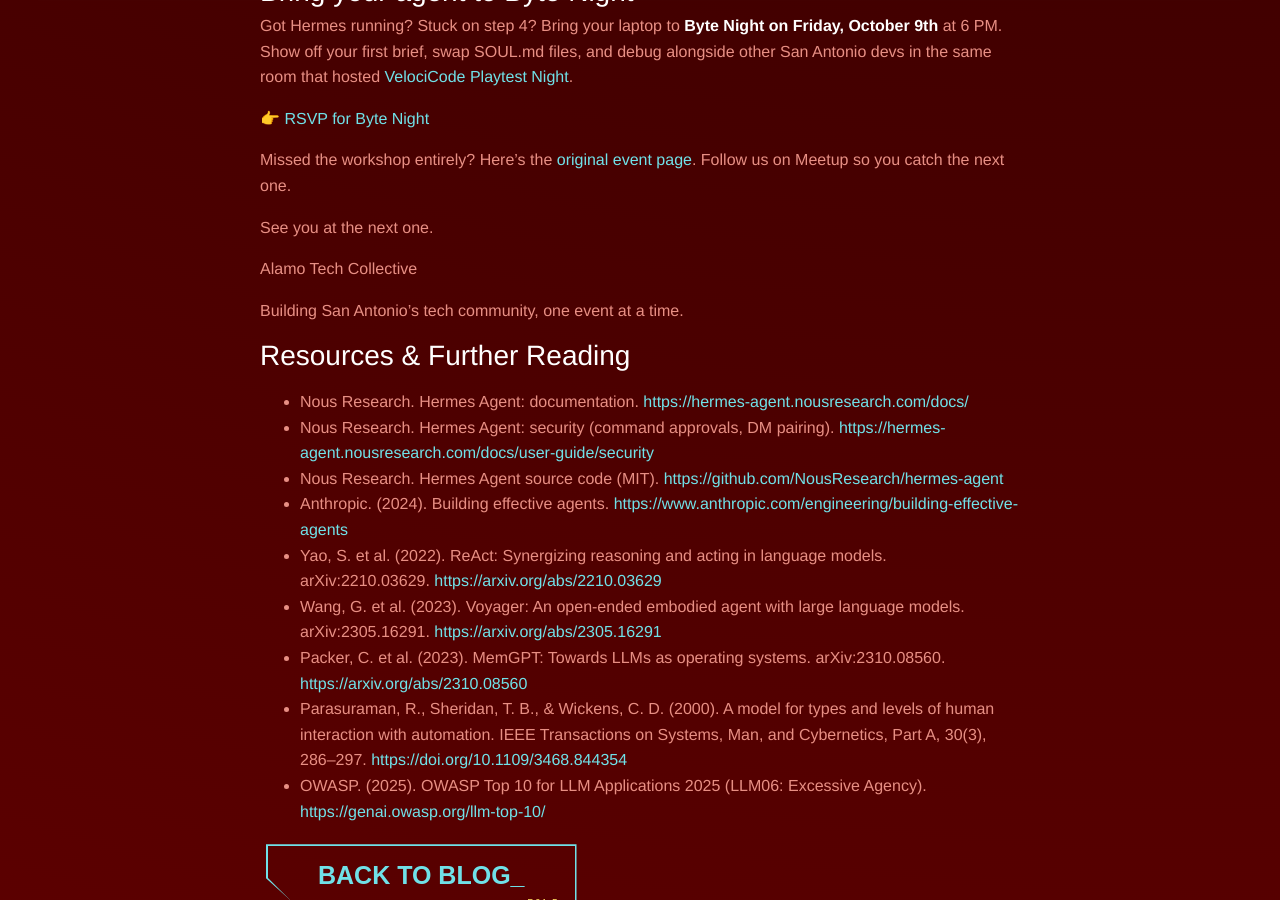
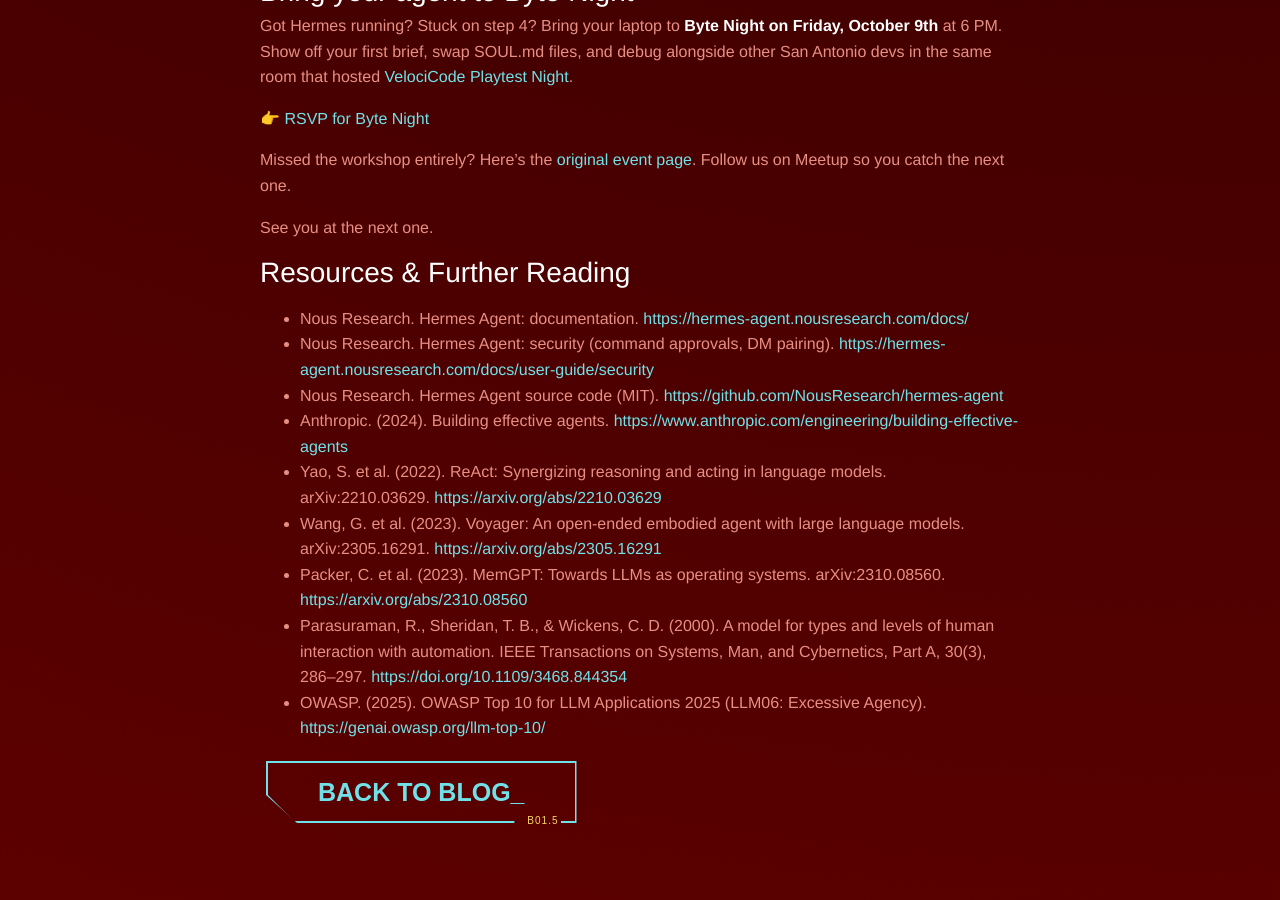
Before and after one commit to Alamo-Tech-Collective/alamo-tech-collective.github.io, a Jekyll site: the page built from _posts/2026-09-19-hermes-agent.md, in a window 1280 px wide and 900 px high, scrolled down 7197 px. Built offline with Jekyll 4.4.1, drawn with Linux system fonts in a browser that asks for light colours; nearby versions of some CDN libraries; some web fonts are replaced.

Commit message:
content: remove sign-off from Hermes Agent post

```diff
--- a/_posts/2026-09-19-hermes-agent.md
+++ b/_posts/2026-09-19-hermes-agent.md
@@ -162,10 +162,6 @@
 
 See you at the next one.
 
-Alamo Tech Collective
-
-Building San Antonio's tech community, one event at a time.
-
 ## Resources & Further Reading
 -	Nous Research. Hermes Agent: documentation. <a href="https://hermes-agent.nousresearch.com/docs/" target="_blank" rel="noopener">https://hermes-agent.nousresearch.com/docs/</a>
 -	Nous Research. Hermes Agent: security (command approvals, DM pairing). <a href="https://hermes-agent.nousresearch.com/docs/user-guide/security" target="_blank" rel="noopener">https://hermes-agent.nousresearch.com/docs/user-guide/security</a>
```
